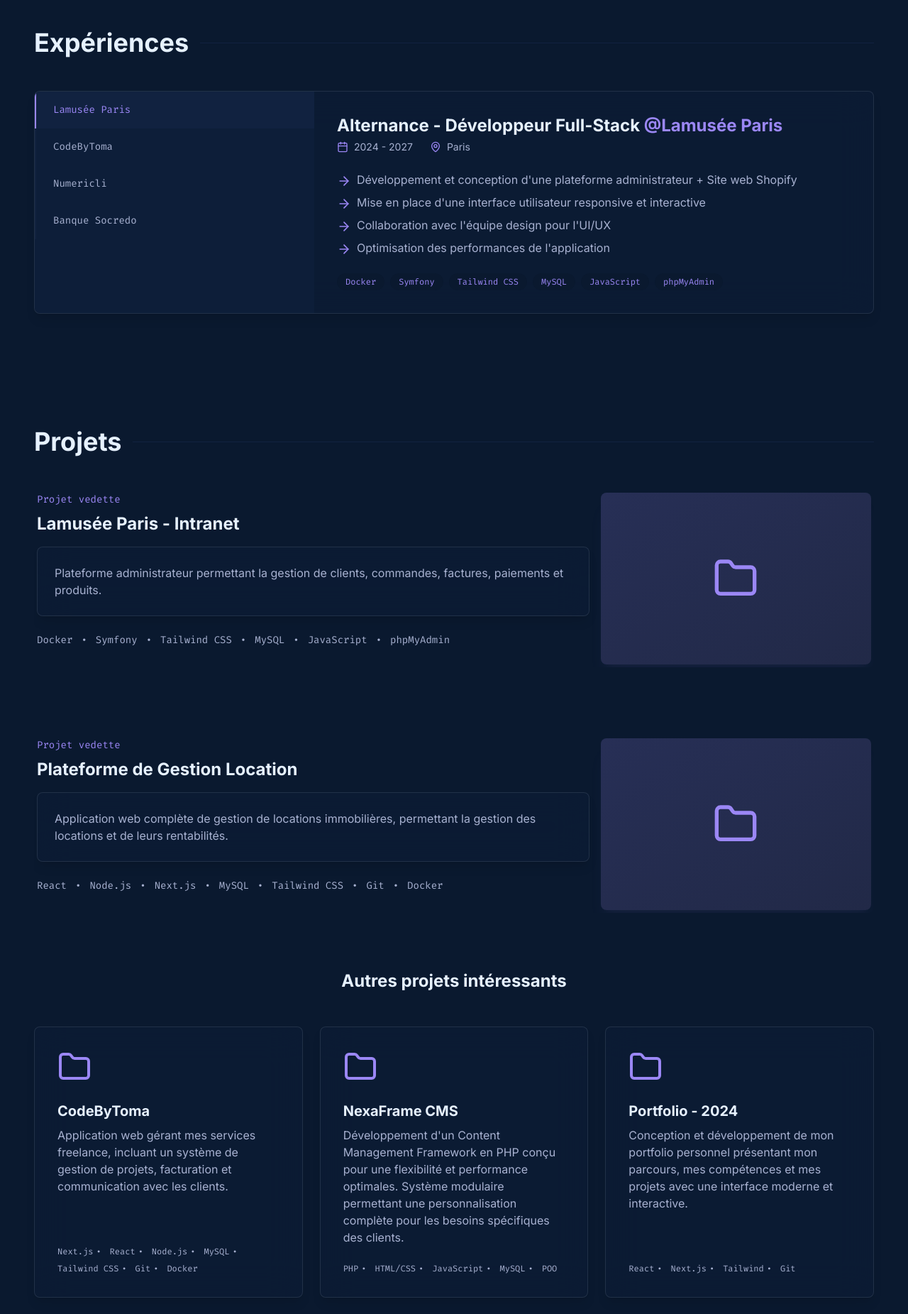
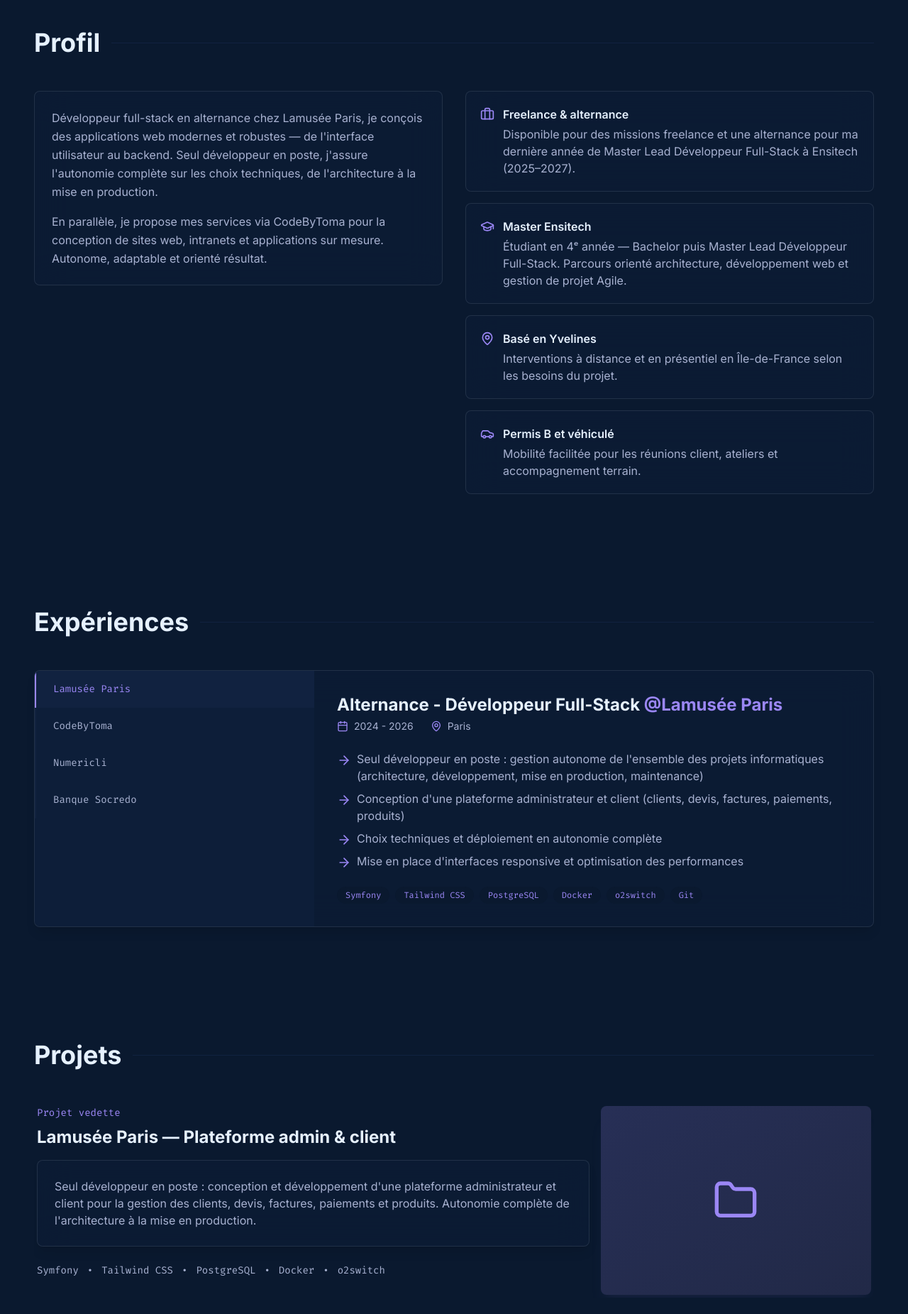
Before and after one commit to CHANG-Toma/portfolio-chang-toma, a Next.js app: page / in a window 1280 px wide. Shown: the part 840-2691 px from the top of the page at 71% size. Built offline with nearby package versions, Linux system fonts and the light colour scheme.

Commit message:
fix(pages): content updated

```diff
--- a/package.json
+++ b/package.json
@@ -57,8 +57,9 @@
     "@radix-ui/react-toggle-group": "^1.1.0",
     "@radix-ui/react-tooltip": "^1.1.4",
     "@tanstack/react-query": "^5.56.2",
-    "@vercel/analytics": "^1.5.0",
-    "@vercel/speed-insights": "^1.2.0",
+    "@vercel/analytics": "^2.0.1",
+    "@vercel/speed-insights": "^2.0.0",
+    "caniuse-lite": "^1.0.30001799",
     "class-variance-authority": "^0.7.1",
     "clsx": "^2.1.1",
     "cmdk": "^1.0.0",
--- a/src/app/layout.tsx
+++ b/src/app/layout.tsx
@@ -17,7 +17,7 @@ const geistMono = Geist_Mono({
 export const metadata: Metadata = {
   title: "Toma Chang - Développeur Full-Stack",
   description:
-    "Bienvenue sur mon portfolio, je suis un développeur full-stack spécialisé dans la création d'applications web modernes et performantes.",
+    "Toma Chang — Développeur Full-Stack en alternance (Ensitech). Disponible en freelance et alternance. Portfolio, projets et contact.",
   authors: [{ name: "Toma Chang", url: "https://github.com/CHANG-Toma" }],
   keywords: [
     "Développeur Full-Stack",
--- a/src/app/page.tsx
+++ b/src/app/page.tsx
@@ -2,6 +2,7 @@
 
 import Navbar from '@/components/Navbar';
 import Hero from '@/components/Hero';
+import About from '@/components/About';
 import Experience from '@/components/Experience';
 import Projects from '@/components/Projects';
 import Skills from '@/components/Skills';
@@ -16,6 +17,7 @@ const Index = () => {
       <Navbar />
       <main className="relative z-[1]">
         <Hero />
+        <About />
         <Experience />
         <Projects />
         <Skills />
--- /dev/null
+++ b/src/components/About.tsx
@@ -0,0 +1,96 @@
+"use client";
+
+import React, { useRef } from "react";
+import { motion, useInView } from "framer-motion";
+import { Briefcase, Car, GraduationCap, MapPin } from "lucide-react";
+
+const highlights = [
+  {
+    icon: <Briefcase className="w-5 h-5 text-purple" />,
+    title: "Freelance & alternance",
+    text: "Disponible pour des missions freelance et une alternance pour ma dernière année de Master Lead Développeur Full-Stack à Ensitech (2025–2027).",
+  },
+  {
+    icon: <GraduationCap className="w-5 h-5 text-purple" />,
+    title: "Master Ensitech",
+    text: "Étudiant en 4ᵉ année — Bachelor puis Master Lead Développeur Full-Stack. Parcours orienté architecture, développement web et gestion de projet Agile.",
+  },
+  {
+    icon: <MapPin className="w-5 h-5 text-purple" />,
+    title: "Basé en Yvelines",
+    text: "Interventions à distance et en présentiel en Île-de-France selon les besoins du projet.",
+  },
+  {
+    icon: <Car className="w-5 h-5 text-purple" />,
+    title: "Permis B et véhiculé",
+    text: "Mobilité facilitée pour les réunions client, ateliers et accompagnement terrain.",
+  },
+];
+
+const About = () => {
+  const ref = useRef<HTMLDivElement>(null);
+  const isInView = useInView(ref, { once: false, amount: 0.1 });
+
+  return (
+    <section id="about" className="py-20 px-6 md:px-12 relative">
+      <div className="max-w-7xl mx-auto">
+        <motion.div
+          ref={ref}
+          initial={{ opacity: 0, y: 20 }}
+          animate={isInView ? { opacity: 1, y: 0 } : { opacity: 0, y: 20 }}
+          transition={{ duration: 0.5 }}
+          className="mb-12 flex items-center"
+        >
+          <h2 className="text-3xl md:text-4xl font-bold text-white">Profil</h2>
+          <div className="ml-4 flex-grow h-[1px] bg-lightNavy" />
+        </motion.div>
+
+        <div className="grid lg:grid-cols-2 gap-8 items-start">
+          <motion.div
+            initial={{ opacity: 0, x: -20 }}
+            whileInView={{ opacity: 1, x: 0 }}
+            transition={{ duration: 0.5 }}
+            viewport={{ once: true }}
+            className="glassmorphism rounded-lg p-6"
+          >
+            <p className="text-lightSlate leading-relaxed">
+              Développeur full-stack en alternance chez Lamusée Paris, je conçois
+              des applications web modernes et robustes — de l&apos;interface
+              utilisateur au backend. Seul développeur en poste, j&apos;assure
+              l&apos;autonomie complète sur les choix techniques, de
+              l&apos;architecture à la mise en production.
+            </p>
+            <p className="text-lightSlate leading-relaxed mt-4">
+              En parallèle, je propose mes services via CodeByToma pour la
+              conception de sites web, intranets et applications sur mesure.
+              Autonome, adaptable et orienté résultat.
+            </p>
+          </motion.div>
+
+          <div className="space-y-4">
+            {highlights.map((item, index) => (
+              <motion.div
+                key={item.title}
+                initial={{ opacity: 0, x: 20 }}
+                whileInView={{ opacity: 1, x: 0 }}
+                transition={{ duration: 0.4, delay: index * 0.1 }}
+                viewport={{ once: true }}
+                className="glassmorphism rounded-lg p-5"
+              >
+                <div className="flex items-start gap-3">
+                  <div className="mt-0.5">{item.icon}</div>
+                  <div>
+                    <h3 className="text-white font-semibold">{item.title}</h3>
+                    <p className="text-lightSlate mt-1">{item.text}</p>
+                  </div>
+                </div>
+              </motion.div>
+            ))}
+          </div>
+        </div>
+      </div>
+    </section>
+  );
+};
+
+export default About;
--- a/src/components/Contact.tsx
+++ b/src/components/Contact.tsx
@@ -2,7 +2,7 @@
 import React, { useRef } from 'react';
 import { motion, useInView } from 'framer-motion';
 import {
-  Phone, Mail, Linkedin, MapPin
+  Phone, Mail, Linkedin, MapPin, Car
 } from 'lucide-react';
 import { Button } from '@/components/ui/button';
 
@@ -31,6 +31,10 @@ const Contact = () => {
       text: 'Île-de-France, 78180',
       href: 'https://maps.google.com/?q=78180,France'
     },
+    {
+      icon: <Car className="w-5 h-5 text-purple" />,
+      text: 'Permis B et véhiculé',
+    },
   ];
 
   return (
@@ -58,7 +62,8 @@ const Contact = () => {
           >
             <h3 className="text-2xl font-bold text-white mb-6">Discutons de votre projet</h3>
             <p className="text-lightSlate mb-8">
-              Je suis actuellement disponible pour des missions freelance. N&apos;hésitez pas à me contacter !
+              Je suis disponible en freelance et en alternance pour ma dernière année de Master
+              (Lead Développeur Full-Stack — Ensitech). N&apos;hésitez pas à me contacter !
             </p>
 
             <ul className="space-y-4">
@@ -70,6 +75,7 @@ const Contact = () => {
                   transition={{ duration: 0.3, delay: index * 0.1 }}
                   viewport={{ once: true }}
                 >
+                  {info.href ? (
                     <a
                       href={info.href}
                       className="flex items-center group"
@@ -83,6 +89,14 @@ const Contact = () => {
                         {info.text}
                       </span>
                     </a>
+                  ) : (
+                    <div className="flex items-center">
+                      <div className="mr-3 glassmorphism p-3 rounded-full">
+                        {info.icon}
+                      </div>
+                      <span className="text-lightSlate">{info.text}</span>
+                    </div>
+                  )}
                 </motion.li>
               ))}
             </ul>
--- a/src/components/Experience.tsx
+++ b/src/components/Experience.tsx
@@ -20,28 +20,28 @@ const experiences: ExperienceItem[] = [
     title: 'Alternance - Développeur Full-Stack',
     company: ' - Lamusée Paris',
     location: 'Paris',
-    date: '2024 - 2027',
+    date: '2024 - 2026',
     description: [
-      "Développement et conception d'une plateforme administrateur + Site web Shopify",
-      "Mise en place d'une interface utilisateur responsive et interactive",
-      "Collaboration avec l'équipe design pour l'UI/UX",
-      "Optimisation des performances de l'application"
+      "Seul développeur en poste : gestion autonome de l'ensemble des projets informatiques (architecture, développement, mise en production, maintenance)",
+      "Conception d'une plateforme administrateur et client (clients, devis, factures, paiements, produits)",
+      "Choix techniques et déploiement en autonomie complète",
+      "Mise en place d'interfaces responsive et optimisation des performances"
     ],
-    technologies: ['Docker', 'Symfony', 'Tailwind CSS', 'MySQL', 'JavaScript', 'phpMyAdmin']
+      technologies: ['Symfony', 'Tailwind CSS', 'PostgreSQL', 'Docker', 'o2switch', 'Git'],
   },
   {
     id: 'codebytoma',
     title: 'Freelance - Développeur Full-Stack',
     company: ' - CodeByToma',
-    location: 'Paris',
-    date: 'Mai 2024 - Aujourd\'hui',
+    location: 'Île-de-France',
+    date: 'Mai 2024 - 2026',
     description: [
-      'Service Freelance pour la création de sites web et applications web (intranet, extranet, etc.)',
-      'Conception et développement de sites web adaptés aux besoins des clients',
+      'Conception et développement de sites web et applications web (intranet, extranet, etc.)',
       'Maintenance et mise à jour régulière des projets existants',
-      'Développement de fonctionnalités spécifiques sur mesure'
+      'Développement de fonctionnalités spécifiques sur mesure',
+      'Accompagnement client de la conception à la livraison'
     ],
-    technologies: ['React', 'Next.js', 'Node.js', 'Symfony', 'Laravel', 'PostgreSQL', 'MySQL', 'Bootstrap', 'Tailwind CSS', 'Git', 'Docker']
+    technologies: ['React', 'Next.js', 'Symfony', 'Laravel', 'PostgreSQL', 'MySQL', 'Tailwind CSS', 'Vercel', 'Git', 'Docker']
   },
   {
     id: 'numericli',
@@ -50,12 +50,12 @@ const experiences: ExperienceItem[] = [
     location: 'Île-de-France',
     date: 'Octobre 2022 - Août 2023',
     description: [
-      "Charge de développement d'applications web",
+      "Conception et développement d'une application métier de maintenance",
       "Conception et développement d'un intranet",
       "Mise à jour et maintenance du site web de l'entreprise",
       'Participation aux réunions de projet et aux phases de conception'
     ],
-    technologies: ['PHP', 'Symfony', 'MySQL', 'Tailwind CSS', 'JavaScript', 'Docker']
+    technologies: ['Laravel', 'Symfony', 'MySQL', 'JavaScript', 'Bootstrap', 'PhpMyAdmin']
   },
   {
     id: 'socredo',
@@ -64,12 +64,12 @@ const experiences: ExperienceItem[] = [
     location: 'Paris',
     date: 'Juin - Juillet 2022',
     description: [
-      "Développement d'un portail applicatif métier",
+      "Développement et maintenance d'un portail applicatif métier",
       'Collaboration avec les équipes métier pour comprendre les besoins',
       'Intégration de fonctionnalités spécifiques au secteur bancaire',
       'Tests et débogage des applications développées'
     ],
-    technologies: ['Symfony', 'Tailwind', 'MySQL', 'JavaScript', 'PHP']
+    technologies: ['Symfony', 'Tailwind CSS', 'MySQL', 'JavaScript', 'PHP', 'Docker']
   }
 ];
 
--- a/src/components/Footer.tsx
+++ b/src/components/Footer.tsx
@@ -3,6 +3,8 @@ import React from 'react';
 import { Github, Linkedin, Mail, Heart } from 'lucide-react';
 
 const Footer = () => {
+  const year = new Date().getFullYear();
+
   return (
     <footer className="py-8 px-6 bg-lightNavy/30 backdrop-blur-md">
       <div className="max-w-7xl mx-auto flex flex-col items-center">
@@ -32,12 +34,21 @@ const Footer = () => {
           >
             <Linkedin className="w-5 h-5" />
           </a>
+          <a
+            href="https://canva.link/iguu1b4afrg4oy0"
+            target="_blank"
+            rel="noopener noreferrer"
+            className="text-lightSlate hover:text-purple transition-colors duration-300 text-sm"
+            aria-label="CV"
+          >
+            CV
+          </a>
         </div>
 
         <p className="text-lightSlate text-sm flex items-center">
           <span>Conçu et développé par Toma Chang</span>
           <Heart className="w-4 h-4 text-purple mx-2 animate-pulse " />
-          <span>2025</span>
+          <span>{year}</span>
         </p>
       </div>
     </footer>
--- a/src/components/Hero.tsx
+++ b/src/components/Hero.tsx
@@ -66,9 +66,9 @@ const Hero = () => {
             <AnimatedText
               text={[
                 "Développeur Full-Stack",
-                "Frontend & Backend",
-                "Un projet en vue ?",
-                "Contactez-moi !"
+                "Freelance & alternance",
+                "Master Ensitech",
+                "Un projet en vue ?"
               ]}
               className="inline"
               delay={0.8}
@@ -85,14 +85,33 @@ const Hero = () => {
             et d&apos;expériences digitales exceptionnelles.
           </motion.p>
 
+          <motion.p
+            className="text-sm text-lightSlate/90 mb-6"
+            initial={{ opacity: 0, y: 10 }}
+            animate={{ opacity: 1, y: 0 }}
+            transition={{ duration: 0.5, delay: 0.35 }}
+          >
+            Basé en Yvelines (78180) — Disponible en freelance et alternance (dernière année de Master)
+          </motion.p>
+
           <motion.div
             initial={{ opacity: 0, y: 10 }}
             animate={{ opacity: 1, y: 0 }}
             transition={{ duration: 0.5, delay: 0.4 }}
+            className="flex flex-wrap gap-3"
           >
             <a href="#projects">
               <Button className="bg-purple hover:bg-purple/90 text-white px-8 py-6 rounded text-lg transition-all duration-300 shadow-lg shadow-purple/20">
                 Découvrir mes projets
+              </Button>
+            </a>
+            <a
+              href="https://canva.link/iguu1b4afrg4oy0"
+              target="_blank"
+              rel="noopener noreferrer"
+            >
+              <Button variant="outline" className="px-8 py-6 rounded text-lg">
+                Voir mon CV
               </Button>
             </a>
           </motion.div>
--- a/src/components/Navbar.tsx
+++ b/src/components/Navbar.tsx
@@ -12,6 +12,7 @@ const Navbar = () => {
 
   const navItems = [
     { name: 'Accueil', href: '#home' },
+    { name: 'Profil', href: '#about' },
     { name: 'Expériences', href: '#experience' },
     { name: 'Projets', href: '#projects' },
     { name: 'Compétences', href: '#skills' },
--- a/src/components/Projects.tsx
+++ b/src/components/Projects.tsx
@@ -12,36 +12,60 @@ const Projects = () => {
 
   const projects = [
     {
-      title: 'Lamusée Paris - Intranet',
-      description: 'Plateforme administrateur permettant la gestion de clients, commandes, factures, paiements et produits.',
-      technologies: ['Docker', 'Symfony', 'Tailwind CSS', 'MySQL', 'JavaScript', 'phpMyAdmin'],
-      featured: true
+      title: 'Lamusée Paris — Plateforme admin & client',
+      description:
+        "Seul développeur en poste : conception et développement d'une plateforme administrateur et client pour la gestion des clients, devis, factures, paiements et produits. Autonomie complète de l'architecture à la mise en production.",
+      technologies: ['Symfony', 'Tailwind CSS', 'PostgreSQL', 'Docker', 'o2switch'],
+      featured: true,
+    },
+    {
+      title: 'MaxiLoc — Gestion locative',
+      description:
+        "Application web de gestion immobilière permettant de suivre la rentabilité des investissements locatifs : réservations, charges, rapports et analyses de performance.",
+      technologies: ['Next.js', 'React', 'TypeScript', 'Docker', 'Nginx', 'Recharts', 'Bootstrap'],
+      github: 'https://github.com/CHANG-Toma/maxi-loc',
+      featured: true,
     },
     {
       title: 'CodeByToma',
-      description: 'Application web gérant mes services freelance, incluant un système de gestion de projets, facturation et communication avec les clients.',
-      technologies: ['Next.js', 'React', 'Node.js', 'MySQL', 'Tailwind CSS', 'Git', 'Docker'],
+      description:
+        "Application web gérant mes services freelance : présentation de l'offre, gestion de projets et communication avec les clients.",
+      technologies: ['React', 'Next.js', 'Tailwind CSS', 'Vercel'],
+      demo: 'https://www.codebytoma.dev/',
+    },
+    {
+      title: 'Portfolio — CodeByToma',
+      description:
+        "Portfolio personnel présentant mon parcours, mes compétences et mes projets avec une interface moderne, animée et responsive.",
+      technologies: ['Next.js', 'React', 'TypeScript', 'Tailwind CSS', 'shadcn/ui'],
+      github: 'https://github.com/CHANG-Toma/portfolio-chang-toma',
+      demo: 'https://www.codebytoma.dev/',
+    },
+    {
+      title: 'Ecoride',
+      description:
+        "Projet de développement web autour de la mobilité durable, avec une architecture moderne en TypeScript.",
+      technologies: ['TypeScript', 'React', 'Next.js'],
+      github: 'https://github.com/CHANG-Toma/Ecoride',
     },
     {
       title: 'NexaFrame CMS',
-      description: 'Développement d\'un Content Management Framework en PHP conçu pour une flexibilité et performance optimales. Système modulaire permettant une personnalisation complète pour les besoins spécifiques des clients.',
-      technologies: ['PHP', 'HTML/CSS', 'JavaScript', 'MySQL', 'POO'],
+      description:
+        "Content Management Framework en PHP conçu pour la flexibilité et la performance. Système modulaire personnalisable selon les besoins métier.",
+      technologies: ['PHP', 'MySQL', 'JavaScript', 'HTML/CSS', 'POO'],
+      github: 'https://github.com/CHANG-Toma/NexaFrame',
     },
     {
-      title: 'Plateforme de Gestion Location',
-      description: 'Application web complète de gestion de locations immobilières, permettant la gestion des locations et de leurs rentabilités.',
-      technologies: ['React', 'Node.js', 'Next.js', 'MySQL', 'Tailwind CSS', 'Git', 'Docker'],
-      featured: true
+      title: 'Numericli — Application maintenance',
+      description:
+        "Application métier développée en alternance pour gérer les tâches de maintenance, les rapports d'intervention et le suivi des équipements.",
+      technologies: ['Laravel', 'MySQL', 'JavaScript', 'Bootstrap', 'PhpMyAdmin'],
     },
     {
-      title: 'Portfolio - 2024',
-      description: 'Conception et développement de mon portfolio personnel présentant mon parcours, mes compétences et mes projets avec une interface moderne et interactive.',
-      technologies: ['React', 'Next.js', 'Tailwind', 'Git'],
-    },
-    {
-      title: 'MAINTENANCE - 2022/2023',
-      description: 'Développement d\'une application métier pour gérer les tâches de maintenance, les rapports d\'intervention et le suivi des équipements pour une entreprise industrielle.',
-      technologies: ['Laravel', 'HTML/CSS', 'JS', 'MySQL', 'PHP'],
+      title: 'Banque Socredo — Portail métier',
+      description:
+        "Stage : développement et maintenance d'un portail applicatif métier pour le secteur bancaire, en collaboration avec les équipes métier.",
+      technologies: ['Symfony', 'MySQL', 'Tailwind CSS', 'JavaScript', 'PHP'],
     },
   ];
 
@@ -62,18 +86,18 @@ const Projects = () => {
         </motion.div>
 
         <div className="space-y-24 mb-20">
-          {projects.filter(p => p.featured).map((project, i) => (
-            <ProjectCard key={i} {...project} />
+          {projects.filter(p => p.featured).map((project) => (
+            <ProjectCard key={project.title} {...project} />
           ))}
         </div>
 
         <h3 className="text-2xl font-bold text-white text-center mb-12">
-          Autres projets intéressants{" "}
+          Autres projets intéressants
         </h3>
 
         <div className="grid md:grid-cols-2 lg:grid-cols-3 gap-6">
-          {projects.filter(p => !p.featured).map((project, i) => (
-            <ProjectCard key={i} {...project} />
+          {projects.filter(p => !p.featured).map((project) => (
+            <ProjectCard key={project.title} {...project} />
           ))}
           <motion.div
             className="flex justify-center items-center"
@@ -83,7 +107,7 @@ const Projects = () => {
             viewport={{ once: true }}
           >
             <Button
-              onClick={() => window.open('https://github.com/CHANG-Toma', '_blank', 'noopener,noreferrer')}
+              onClick={() => window.open('https://github.com/CHANG-Toma?tab=repositories', '_blank', 'noopener,noreferrer')}
               className="group transition-all duration-300 hover:scale-105"
               variant="outline"
             >
--- a/src/components/Skills.tsx
+++ b/src/components/Skills.tsx
@@ -30,13 +30,14 @@ const Skills = () => {
   const databases = [
     { name: "MySQL", icon: <Layout /> },
     { name: "PostgreSQL", icon: <Layout /> },
-    { name: "MongoDB", icon: <Layout /> },
   ];
 
   const otherSkills = [
     { name: "Git", icon: <GitBranch /> },
     { name: "Docker", icon: <Terminal /> },
-    { name: "CI/CD", icon: <Layout /> },
+    { name: "Linux", icon: <Terminal /> },
+    { name: "Vercel", icon: <Laptop /> },
+    { name: "Scrum / Kanban", icon: <Layout /> },
   ];
 
   return (
```
Also changed, not shown: src/components/AnimatedText.tsx (+24 -4 lines), 1 other file (tests, documents, lock files or other folders). Lines whose indentation alone changed are shown as unchanged.
